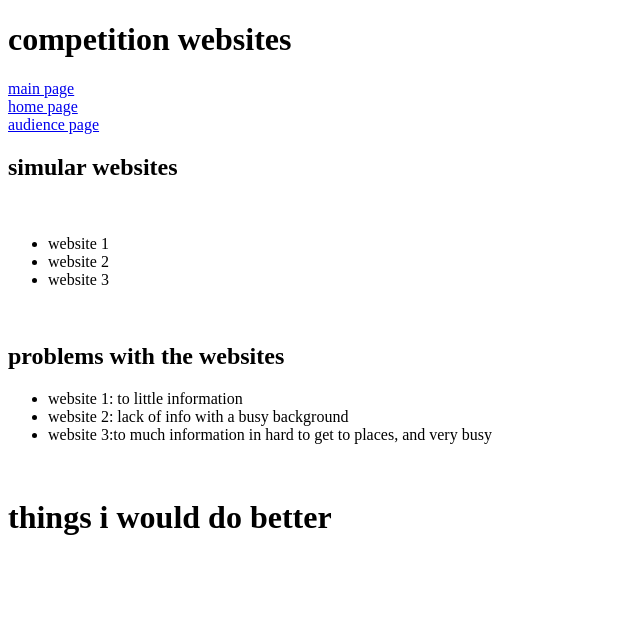
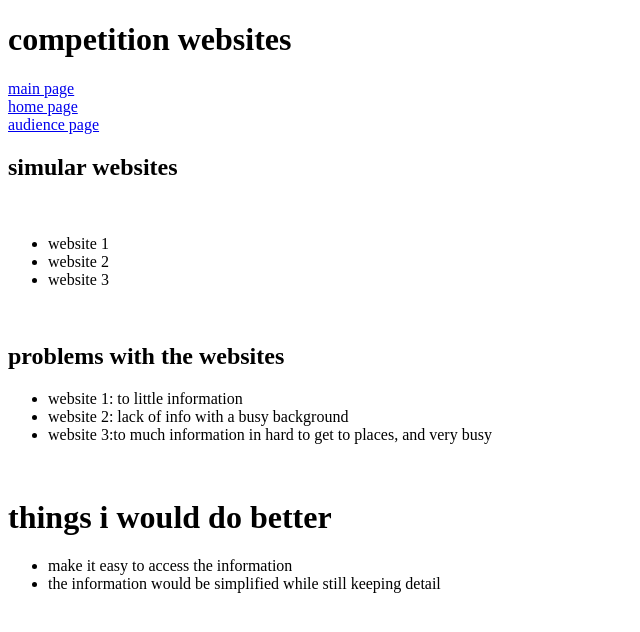
Before and after one commit to 27leanycolj/se1400, a plain HTML site: page milestone1/competition.html in a window 1280 px wide. Shown: the whole page, without its empty margins (0-640 px from the left). Drawn offline with Linux system fonts and the light colour scheme.

Commit message:
get good

```diff
--- a/competition.html
+++ b/milestone1/competition.html
@@ -30,5 +30,9 @@
     </ul>
     <br>
     <h1>things i would do better</h1>
+    <ul>
+        <li>make it easy to access the information</li>
+        <li>the information would be simplified while still keeping detail</li>
+    </ul>
 </body>
 </html>
```
Also changed, not shown: milestone1/audience.html (renamed from audience.html), milestone1/milestone1.html (renamed from milestone1.html).
